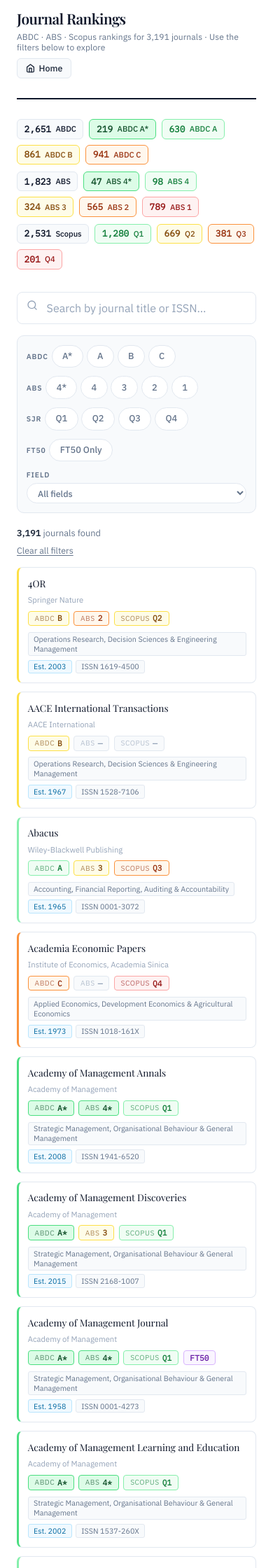
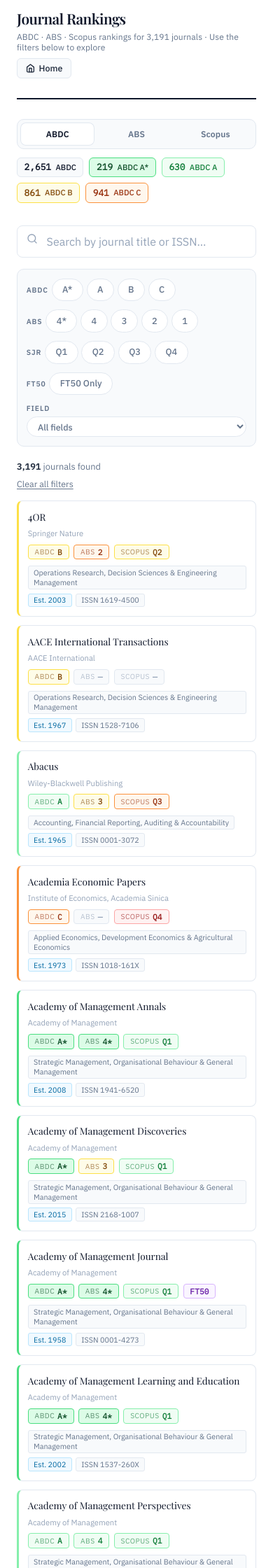
Before and after one commit to pawankb13/pawankb13.github.io, a Jekyll site: the page files/journals.html, which Jekyll copies as it is, in a window 390 px wide. Shown: the top 2240 px of the page at 70% size. Built offline with Jekyll 4.4.1, drawn with Linux system fonts in a browser that asks for light colours.

Commit message:
update code

```diff
--- a/files/journals.html
+++ b/files/journals.html
@@ -72,6 +72,32 @@
   flex-direction: column;
   gap: 0.6rem;
   margin-bottom: 1.5rem;
+}
+#jrk .jrk-stats-tabs {
+  display: none;
+  gap: 0.4rem;
+  padding: 0.25rem;
+  background: var(--snow);
+  border: 1px solid var(--rule);
+  border-radius: 10px;
+}
+#jrk .jrk-stats-tab {
+  flex: 1 1 0;
+  min-width: 0;
+  border: none;
+  border-radius: 8px;
+  background: transparent;
+  color: var(--muted);
+  font-size: 0.76rem;
+  font-weight: 600;
+  letter-spacing: 0.01em;
+  padding: 0.55rem 0.75rem;
+  transition: background 0.13s, color 0.13s, box-shadow 0.13s;
+}
+#jrk .jrk-stats-tab.on {
+  background: var(--white);
+  color: var(--navy);
+  box-shadow: inset 0 0 0 1px var(--rule);
 }
 #jrk .jrk-stat-row {
   display: flex;
@@ -421,6 +447,21 @@
   #jrk .jrk-grid { grid-template-columns: 1fr; }
 }
 
+@media (max-width: 640px) {
+  #jrk .jrk-stats {
+    gap: 0.75rem;
+  }
+  #jrk .jrk-stats-tabs {
+    display: flex;
+  }
+  #jrk .jrk-stat-row {
+    display: none;
+  }
+  #jrk .jrk-stat-row.on {
+    display: flex;
+  }
+}
+
 #jrk .pg:hover:not(:disabled):not(.on) { border-color: var(--navy); color: var(--navy); }
 #jrk .pg.on { background: var(--navy); border-color: var(--navy); color: #fff; font-weight: 600; }
 #jrk .pg:disabled { opacity: 0.3; cursor: default; }
@@ -443,14 +484,19 @@
   </div>
 
   <div class="jrk-stats" id="jrk-stats">
-    <div class="jrk-stat-row">
+    <div class="jrk-stats-tabs" id="jrk-stats-tabs" aria-label="Ranking segments">
+      <button class="jrk-stats-tab on" type="button" data-stats-tab="abdc">ABDC</button>
+      <button class="jrk-stats-tab" type="button" data-stats-tab="abs">ABS</button>
+      <button class="jrk-stats-tab" type="button" data-stats-tab="scopus">Scopus</button>
+    </div>
+    <div class="jrk-stat-row on" data-stats-panel="abdc">
       <div class="jrk-stat s-total"><span class="stat-n" id="stat-total-abdc">—</span> ABDC</div>
       <div class="jrk-stat s-astar"><span class="stat-n" id="stat-astar">—</span> ABDC A*</div>
       <div class="jrk-stat s-a"><span class="stat-n" id="stat-a">—</span> ABDC A</div>
       <div class="jrk-stat s-b"><span class="stat-n" id="stat-b">—</span> ABDC B</div>
       <div class="jrk-stat s-c"><span class="stat-n" id="stat-c">—</span> ABDC C</div>
     </div>
-    <div class="jrk-stat-row">
+    <div class="jrk-stat-row" data-stats-panel="abs">
       <div class="jrk-stat s-total"><span class="stat-n" id="stat-total-abs">—</span> ABS</div>
       <div class="jrk-stat s-abs4s"><span class="stat-n" id="stat-abs4s">—</span> ABS 4*</div>
       <div class="jrk-stat s-abs4"><span class="stat-n" id="stat-abs4">—</span> ABS 4</div>
@@ -458,7 +504,7 @@
       <div class="jrk-stat s-abs2"><span class="stat-n" id="stat-abs2">—</span> ABS 2</div>
       <div class="jrk-stat s-abs1"><span class="stat-n" id="stat-abs1">—</span> ABS 1</div>
     </div>
-    <div class="jrk-stat-row">
+    <div class="jrk-stat-row" data-stats-panel="scopus">
       <div class="jrk-stat s-total"><span class="stat-n" id="stat-total-scopus">—</span> Scopus</div>
       <div class="jrk-stat s-q1"><span class="stat-n" id="stat-q1">—</span> Q1</div>
       <div class="jrk-stat s-q2"><span class="stat-n" id="stat-q2">—</span> Q2</div>
```
Also changed, not shown: other parts of files/journals.html (+11 -0 lines).
